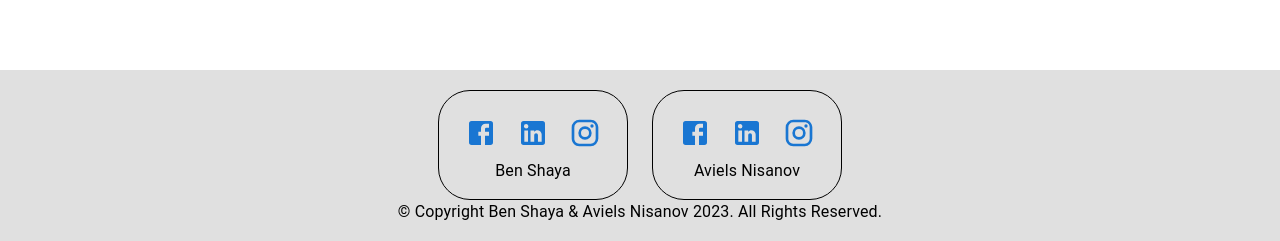
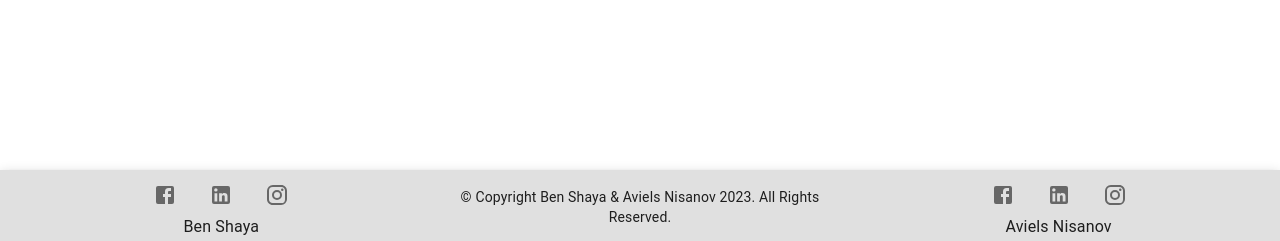
Before and after one commit to Avielnis/FullStack-BlogBox, a React (Create React App) app: page /EditPassword in a window 1280 px wide. Shown: the part 556-797 px from the top of the page. Built offline with nearby package versions, Linux system fonts and the light colour scheme; no server answers.

Commit message:
Changing the visibility of the footer

```diff
--- a/src/components/Footer.js
+++ b/src/components/Footer.js
@@ -1,89 +1,66 @@
-import React, { Component } from 'react';
-import '../styles/Footer.css';
-import { Box, Typography, IconButton } from '@mui/material';
+import React from 'react';
+import { AppBar, Toolbar, IconButton, Typography, Box, Grid } from '@mui/material';
 import FacebookIcon from '@mui/icons-material/Facebook';
 import LinkedInIcon from '@mui/icons-material/LinkedIn';
 import InstagramIcon from '@mui/icons-material/Instagram';
 
-class Footer extends Component {
-    render() {
+const Footer = () => {
     return (
-            <footer>
-                <Box display="flex" justifyContent="center" alignItems="center" flexDirection="row" id="Contact Me">
-                    {/* Ben Shaya's Social Links */}
-                    <Box border={1} borderRadius={8} padding={2} display="flex" flexDirection="column" alignItems="center" marginRight={3}>
-                        <Box display="flex" justifyContent="center">
-                            <IconButton
-                                href="https://www.facebook.com/ben.shaya.5"
-                                target="_blank"
-                                rel="noreferrer"
-                                color="primary"
-                                aria-label="Facebook"
-                            >
+        <AppBar position="fixed" color="default" sx={{
+            backgroundColor: '#e0e0e0',
+            padding: '5px 0',
+            marginTop: '10px',
+            fontFamily: "'Roboto Condensed', sans-serif",
+            bottom: 0,
+            width: '100%',
+            flexGrow: 0,
+            top: 'auto'
+        }}>
+            <Toolbar>
+                <Grid container spacing={3} alignItems="center">
+                    <Grid item xs={6} sm={6} md={4}>
+                        <Box textAlign="center">
+                            <Box display="flex" justifyContent="center" gap={2}>
+                                <IconButton href="https://www.facebook.com/ben.shaya.5" target="_blank" rel="noreferrer" sx={{ '&:hover': { color: '#1a237e' } }}>
                                     <FacebookIcon />
                                 </IconButton>
-                            <IconButton
-                                href="https://il.linkedin.com/in/ben-shaya-939948202?trk=people-guest_people_search-card"
-                                target="_blank"
-                                rel="noreferrer"
-                                color="primary"
-                                aria-label="LinkedIn"
-                            >
+                                <IconButton href="https://il.linkedin.com/in/ben-shaya-939948202?trk=people-guest_people_search-card" target="_blank" rel="noreferrer" sx={{ '&:hover': { color: '#1a237e' } }}>
                                     <LinkedInIcon />
                                 </IconButton>
-                            <IconButton
-                                href="https://www.instagram.com/ben_shaya/"
-                                target="_blank"
-                                rel="noreferrer"
-                                color="primary"
-                                aria-label="Instagram"
-                            >
+                                <IconButton href="https://www.instagram.com/ben_shaya/" target="_blank" rel="noreferrer" sx={{ '&:hover': { color: '#1a237e' } }}>
                                     <InstagramIcon />
                                 </IconButton>
                             </Box>
                             <Typography variant="body1">Ben Shaya</Typography>
                         </Box>
+                    </Grid>
 
-                    {/* Aviels Nisanov's Social Links */}
-                    <Box border={1} borderRadius={8} padding={2} display="flex" flexDirection="column" alignItems="center">
-                        <Box display="flex" justifyContent="center">
-                            <IconButton
-                                href="https://www.facebook.com/avielni"
-                                target="_blank"
-                                rel="noreferrer"
-                                color="primary"
-                                aria-label="Facebook"
-                            >
+                    <Grid item xs={12} sm={12} md={4}>
+                        <Typography align="center" variant="body2">
+                            © Copyright Ben Shaya & Aviels Nisanov 2023. All Rights Reserved.
+                        </Typography>
+                    </Grid>
+
+                    <Grid item xs={6} sm={6} md={4}>
+                        <Box textAlign="center">
+                            <Box display="flex" justifyContent="center" gap={2}>
+                                <IconButton href="https://www.facebook.com/avielni" target="_blank" rel="noreferrer" sx={{ '&:hover': { color: '#1a237e' } }}>
                                     <FacebookIcon />
                                 </IconButton>
-                            <IconButton
-                                href="https://www.linkedin.com/in/aviel-nisanov-84b407203/"
-                                target="_blank"
-                                rel="noreferrer"
-                                color="primary"
-                                aria-label="LinkedIn"
-                            >
+                                <IconButton href="https://www.linkedin.com/in/aviel-nisanov-84b407203/" target="_blank" rel="noreferrer" sx={{ '&:hover': { color: '#1a237e' } }}>
                                     <LinkedInIcon />
                                 </IconButton>
-                            <IconButton
-                                href="https://www.instagram.com/avielnis/"
-                                target="_blank"
-                                rel="noreferrer"
-                                color="primary"
-                                aria-label="Instagram"
-                            >
+                                <IconButton href="https://www.instagram.com/avielnis/" target="_blank" rel="noreferrer" sx={{ '&:hover': { color: '#1a237e' } }}>
                                     <InstagramIcon />
                                 </IconButton>
                             </Box>
                             <Typography variant="body1">Aviels Nisanov</Typography>
                         </Box>
-                </Box>
-                <Typography align="center">
-                    © Copyright Ben Shaya & Aviels Nisanov 2023. All Rights Reserved.
-                </Typography>
-            </footer>
+                    </Grid>
+                </Grid>
+            </Toolbar>
+        </AppBar>
     );
-    }
-}
+};
 
 export default Footer;
--- a/src/styles/App.css
+++ b/src/styles/App.css
@@ -168,6 +168,7 @@ body {
     display: flex;
     flex-direction: column;
     min-height: 100vh;
+    position: relative;
 }
 
 #main-content {
--- a/src/styles/Footer.css
+++ b/src/styles/Footer.css
@@ -4,9 +4,10 @@ footer {
     padding: 20px 0;
     margin-top: 40px;
     font-family: 'Roboto Condensed', sans-serif;
-    position: absolute; /* Add this line */
+    position: Fixed; /* Add this line */
     bottom: 0;         /* Add this line */
     width: 100%;
+    flex-grow: 0;
 }
 
 footer a {
@@ -14,7 +15,7 @@ footer a {
     color: #3f51b5;
 }
 
-footer a:hover {
+footer IconButton:hover {
     color: #1a237e;
 }
 
```
Lines whose indentation alone changed are shown as unchanged.
